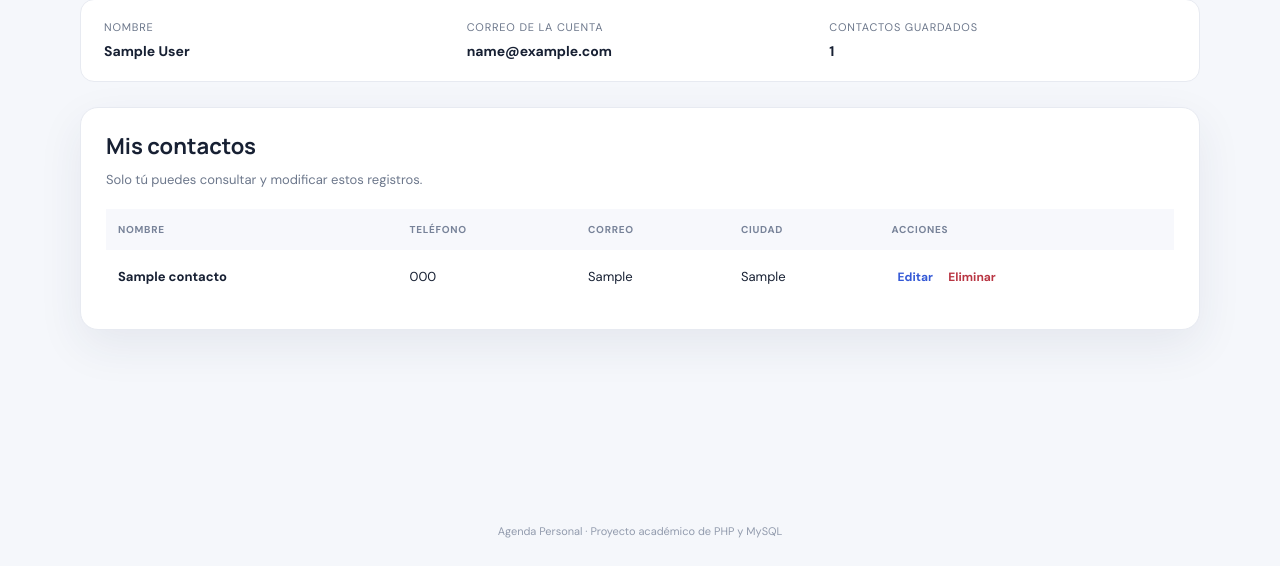
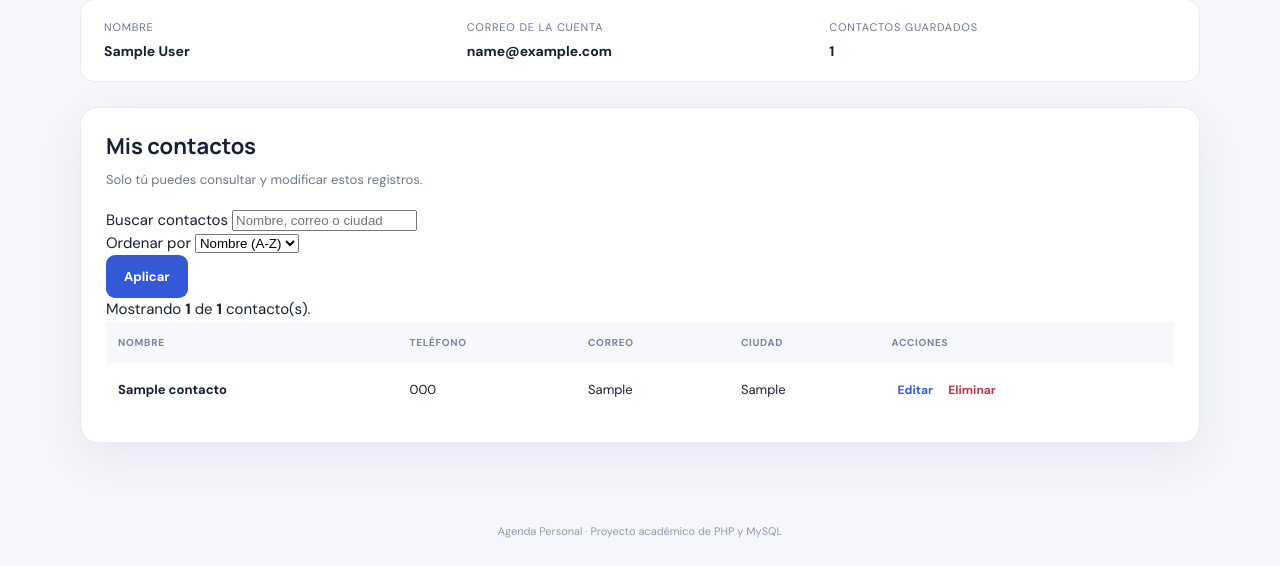
Before and after one commit to jhojanrodry123-crypto/agenda-personal-contactos, a PHP site: page /dashboard.php in a window 1280 px wide. Shown: the part 255-821 px from the top of the page. Run offline with PHP 8.4, Linux system fonts and the light colour scheme; the visitor is signed in with stand-in values (Sample User, id 1); tables that the repository leaves empty hold one stand-in row (values such as "Sample post").

Commit message:
Add files via upload

```diff
--- a/dashboard.php
+++ b/dashboard.php
@@ -3,8 +3,52 @@ require_once __DIR__ . '/includes/bootstrap.php';
 require_login();
 
 $user = current_user();
-$stmt = getPDO()->prepare('SELECT id, nombre, telefono, correo, ciudad FROM contactos WHERE id_usuario = :id_usuario ORDER BY nombre ASC');
-$stmt->execute(['id_usuario' => $user['id']]);
+$pdo = getPDO();
+
+// Búsqueda: nombre, correo o ciudad. El valor se recibe por GET para poder
+// compartir o actualizar la vista sin modificar los datos almacenados.
+$buscar = clean_string($_GET['buscar'] ?? '');
+
+// La columna de ordenamiento se selecciona desde una lista permitida.
+// No se inserta directamente en SQL ningún valor enviado por el usuario.
+$orden = clean_string($_GET['orden'] ?? 'nombre');
+$opcionesOrden = [
+    'nombre' => 'nombre ASC, id ASC',
+    'ciudad' => 'ciudad ASC, nombre ASC, id ASC',
+];
+if (!array_key_exists($orden, $opcionesOrden)) {
+    $orden = 'nombre';
+}
+
+// Total de contactos del usuario, independientemente de los filtros.
+$totalStmt = $pdo->prepare(
+    'SELECT COUNT(*) FROM contactos WHERE id_usuario = :id_usuario'
+);
+$totalStmt->execute(['id_usuario' => $user['id']]);
+$totalContactos = (int) $totalStmt->fetchColumn();
+
+// Consulta principal: siempre restringida al usuario autenticado.
+$sql = 'SELECT id, nombre, telefono, correo, ciudad
+        FROM contactos
+        WHERE id_usuario = :id_usuario';
+$parametros = ['id_usuario' => $user['id']];
+
+if ($buscar !== '') {
+    $sql .= ' AND (
+        nombre LIKE :buscar_nombre
+        OR correo LIKE :buscar_correo
+        OR ciudad LIKE :buscar_ciudad
+    )';
+    $termino = '%' . $buscar . '%';
+    // Placeholders distintos para compatibilidad con PDO y prepares nativos.
+    $parametros['buscar_nombre'] = $termino;
+    $parametros['buscar_correo'] = $termino;
+    $parametros['buscar_ciudad'] = $termino;
+}
+
+$sql .= ' ORDER BY ' . $opcionesOrden[$orden];
+$stmt = $pdo->prepare($sql);
+$stmt->execute($parametros);
 $contactos = $stmt->fetchAll();
 
 $pageTitle = 'Mi agenda';
@@ -18,21 +62,82 @@ require __DIR__ . '/includes/header.php';
     </div>
     <a class="button button-primary" href="contact_create.php">＋ Nuevo contacto</a>
 </section>
+
 <section class="profile-strip">
     <div><span class="profile-label">Nombre</span><strong><?= e($user['nombre']) ?></strong></div>
     <div><span class="profile-label">Correo de la cuenta</span><strong><?= e($user['correo']) ?></strong></div>
-    <div><span class="profile-label">Contactos guardados</span><strong><?= count($contactos) ?></strong></div>
+    <div><span class="profile-label">Contactos guardados</span><strong><?= $totalContactos ?></strong></div>
 </section>
+
 <section class="content-card">
     <div class="section-heading">
-        <div><h2>Mis contactos</h2><p class="muted">Solo tú puedes consultar y modificar estos registros.</p></div>
+        <div>
+            <h2>Mis contactos</h2>
+            <p class="muted">Solo tú puedes consultar y modificar estos registros.</p>
+        </div>
     </div>
-    <?php if (!$contactos): ?>
-        <div class="empty-state"><div class="empty-icon">＋</div><h3>Aún no tienes contactos</h3><p class="muted">Agrega tu primer contacto para comenzar a organizar tu agenda.</p><a href="contact_create.php" class="button button-outline">Agregar contacto</a></div>
+
+    <form method="get" action="dashboard.php" class="filters-panel">
+        <div class="filter-search">
+            <label for="buscar">Buscar contactos</label>
+            <input
+                id="buscar"
+                type="search"
+                name="buscar"
+                value="<?= e($buscar) ?>"
+                placeholder="Nombre, correo o ciudad"
+                maxlength="150"
+            >
+        </div>
+        <div class="filter-sort">
+            <label for="orden">Ordenar por</label>
+            <select id="orden" name="orden">
+                <option value="nombre" <?= $orden === 'nombre' ? 'selected' : '' ?>>Nombre (A-Z)</option>
+                <option value="ciudad" <?= $orden === 'ciudad' ? 'selected' : '' ?>>Ciudad (A-Z)</option>
+            </select>
+        </div>
+        <div class="filter-buttons">
+            <button class="button button-primary" type="submit">Aplicar</button>
+            <?php if ($buscar !== '' || $orden !== 'nombre'): ?>
+                <a class="button button-ghost" href="dashboard.php">Limpiar</a>
+            <?php endif; ?>
+        </div>
+    </form>
+
+    <div class="results-summary" aria-live="polite">
+        Mostrando <strong><?= count($contactos) ?></strong>
+        de <strong><?= $totalContactos ?></strong> contacto(s).
+        <?php if ($buscar !== ''): ?>
+            Resultado(s) para <strong>“<?= e($buscar) ?>”</strong>.
+        <?php endif; ?>
+    </div>
+
+    <?php if ($totalContactos === 0): ?>
+        <div class="empty-state">
+            <div class="empty-icon">＋</div>
+            <h3>Aún no tienes contactos</h3>
+            <p class="muted">Agrega tu primer contacto para comenzar a organizar tu agenda.</p>
+            <a href="contact_create.php" class="button button-outline">Agregar contacto</a>
+        </div>
+    <?php elseif (!$contactos): ?>
+        <div class="empty-state">
+            <div class="empty-icon">⌕</div>
+            <h3>No encontramos contactos</h3>
+            <p class="muted">Prueba con otro nombre, correo electrónico o ciudad.</p>
+            <a href="dashboard.php" class="button button-outline">Mostrar todos los contactos</a>
+        </div>
     <?php else: ?>
         <div class="table-wrap">
             <table>
-                <thead><tr><th>Nombre</th><th>Teléfono</th><th>Correo</th><th>Ciudad</th><th class="actions-col">Acciones</th></tr></thead>
+                <thead>
+                    <tr>
+                        <th>Nombre</th>
+                        <th>Teléfono</th>
+                        <th>Correo</th>
+                        <th>Ciudad</th>
+                        <th class="actions-col">Acciones</th>
+                    </tr>
+                </thead>
                 <tbody>
                 <?php foreach ($contactos as $contacto): ?>
                     <tr>
```
Also changed, not shown: INSTRUCCIONES.txt (added, +29 -0 lines), actualizar_indices_busqueda.sql (added, +8 -0 lines), database.sql (+13 -1 lines), functions.php (added, +90 -0 lines), header.php (added, +34 -0 lines), mejoras.css (added, +80 -0 lines), README.md, README.txt (added).
